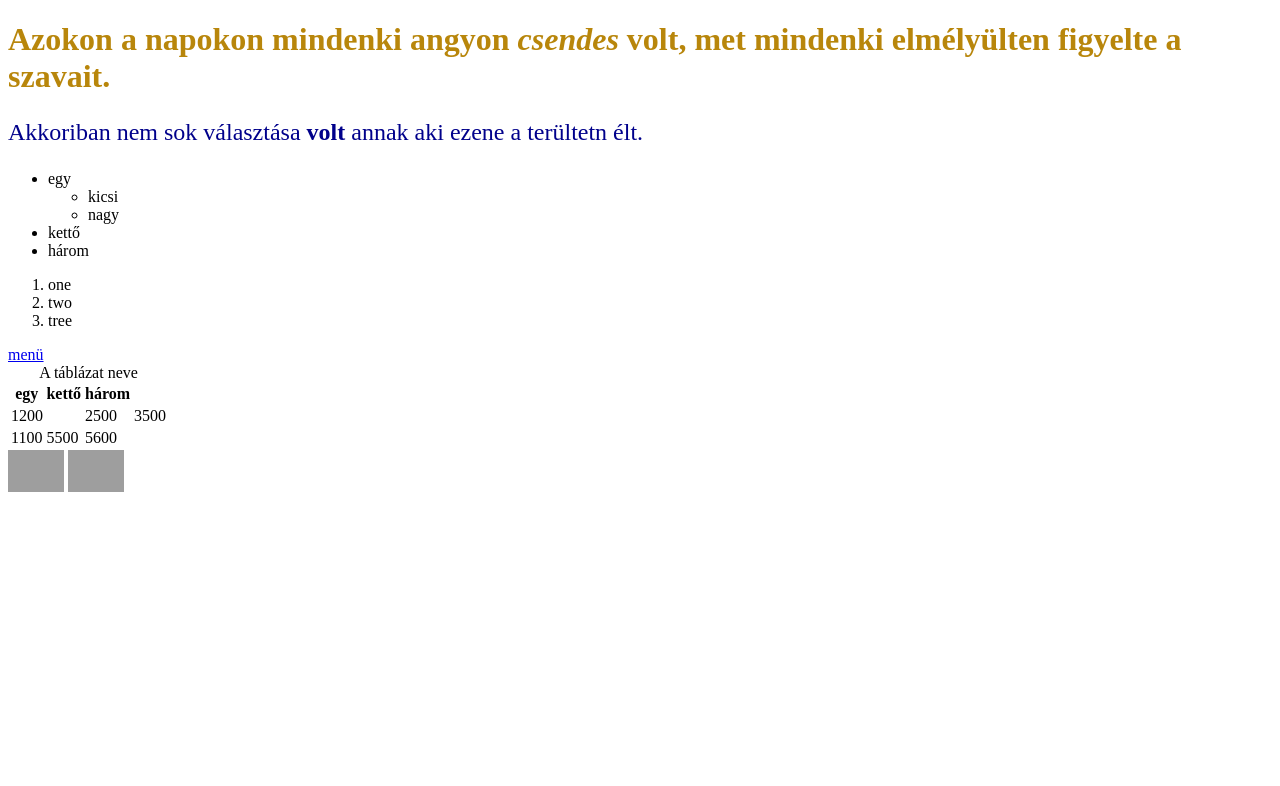
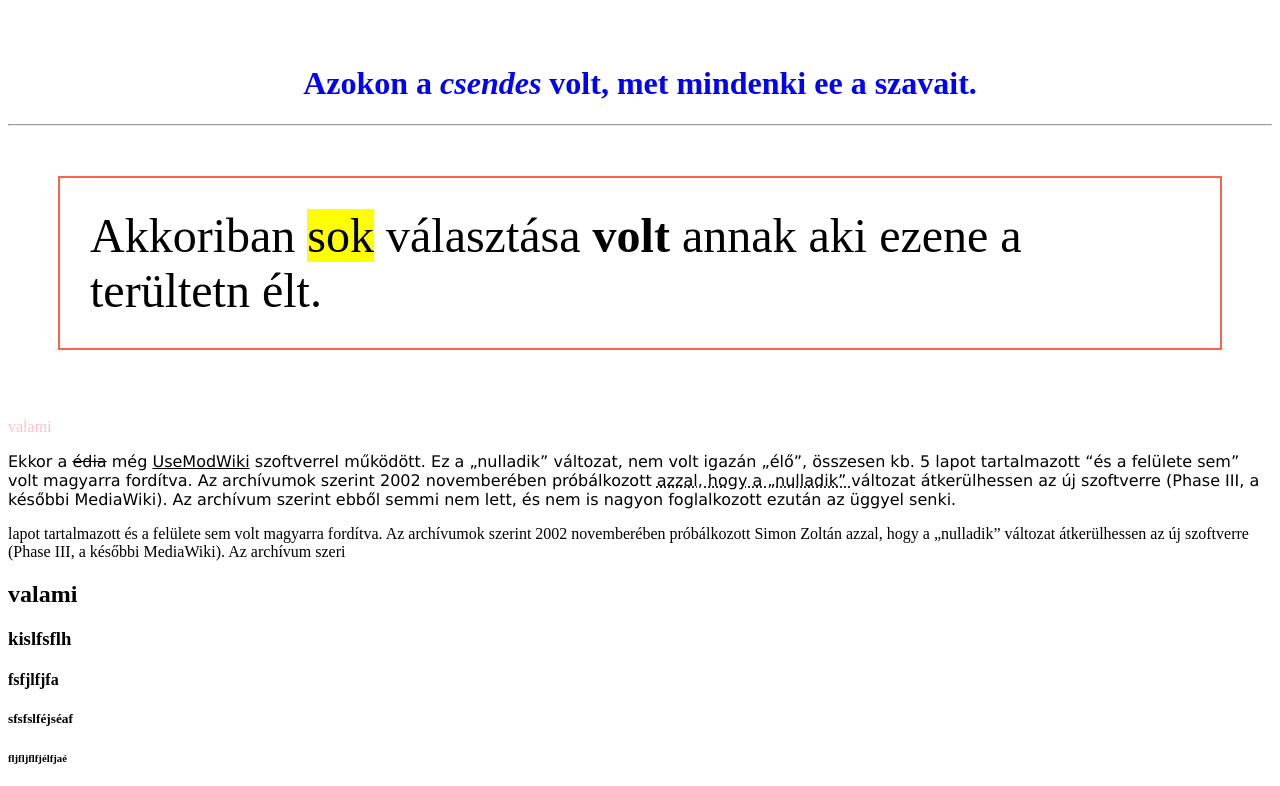
Before and after one commit to palfimelinda/palfimelinda.github.io, a plain HTML site: page index.html in a window 1280 px wide. Shown: the top 786 px of the page. Drawn offline with Linux system fonts and the light colour scheme; grey boxes are pictures that could not be loaded.

Commit message:
init page

```diff
--- a/index.html
+++ b/index.html
@@ -5,12 +5,75 @@
     <meta charset="UTF-8">
     <meta name="viewport" content="width=device-width, initial-scale=1.0">
     <title>Milan&Gergo</title>
-    <link rel="stylesheet" href="Css/style.css">
+
+
+    <style>
+        a:hover {
+            color: yellow;
+            background-color: transparent;
+            text-decoration: underline;
+        }
+
+        a:active {
+            color: brown;
+            background-color: transparent;
+            text-decoration: underline;
+        }
+
+        a:link {
+            color: pink;
+            background-color: transparent;
+            text-decoration: none;
+        }
+
+        a:visited {
+            color: green;
+            background-color: transparent;
+            text-decoration: underline;
+        }
+    </style>
 </head>
 
-<body>
-    <h1>Azokon a napokon mindenki angyon <i>csendes</i> volt, met mindenki elmélyülten figyelte a szavait.</h1>
-    <p>Akkoriban nem sok választása <b>volt</b> annak aki ezene a terültetn élt.</p>
+<body style="background-color:white;">
+
+
+    <br>
+
+    <br>
+    <h1 style="text-align: center; color: blue">Azokon a <i>csendes</i> volt, met mindenki ee a szavait.</h1>
+    <hr>
+
+    <p style="border: 2px solid tomato; padding: 30px; margin: 50px; font-size: 300%;">Akkoriban <mark>sok</mark>
+        választása <b>volt</b> annak aki
+        ezene a terültetn élt.</p>
+    <br>
+
+    <a href="https://www.teletal.hu/" title="valami">valami</a>
+    <br>
+    <p style="background-color:rgb(0, 0, blue); font-family: Verdana;"> Ekkor a <del>édia</del> még
+        <ins>UseModWiki</ins> szoftverrel működött. Ez a „nulladik” változat, nem volt
+        igazán „élő”, összesen
+        kb. 5 lapot tartalmazott <q>és a felülete sem</q> volt magyarra fordítva. Az archívumok szerint 2002
+        novemberében
+        próbálkozott <abbr title="valami"> azzal, hogy a „nulladik” </abbr> változat átkerülhessen az új szoftverre
+        (Phase III, a későbbi
+        MediaWiki). Az archívum szerint ebből semmi nem lett, és nem is nagyon foglalkozott ezután az üggyel senki.</p>
+
+    <p title="valami">lapot tartalmazott és a felülete sem volt magyarra fordítva. Az archívumok szerint 2002
+        novemberében
+        próbálkozott Simon Zoltán azzal, hogy a „nulladik” változat átkerülhessen az új szoftverre (Phase III, a későbbi
+        MediaWiki). Az archívum szeri</p>
+
+    <h2>
+        valami
+    </h2>
+
+    <h3>kislfsflh</h3>
+
+    <h4>fsfjlfjfa</h4>
+
+    <h5>sfsfslféjséaf</h5>
+    <h6>fljfljflfjélfjaé</h6>
 
     <ul>
         <li>egy</li>
@@ -30,7 +93,7 @@
     </ol>
 
 
-    <a href="https://www.teletal.hu/">menü</a>
+    <a href="https://www.teletal.hu/" target="_blank">menü</a>
 
     <table>
         <caption>A táblázat neve</caption>
@@ -56,9 +119,9 @@
         </tbody>
     </table>
 
+    <!--semmi semmi semmi-->
 
-
-    <img width="56" src="https://i.szalas.hu/hotels/697286/original/26632761.jpg" alt="Milan">
+    <img height="500" src="https://i.szalas.hu/hotels/697286/original/26632761.jpg" alt="Milan">
     <img width="56" src="pictures/IMG_20191021_102717.jpg" alt="Gergo">
 </body>
 
```
Also changed, not shown: Css/style.css (line endings or trailing spaces), README.md.
